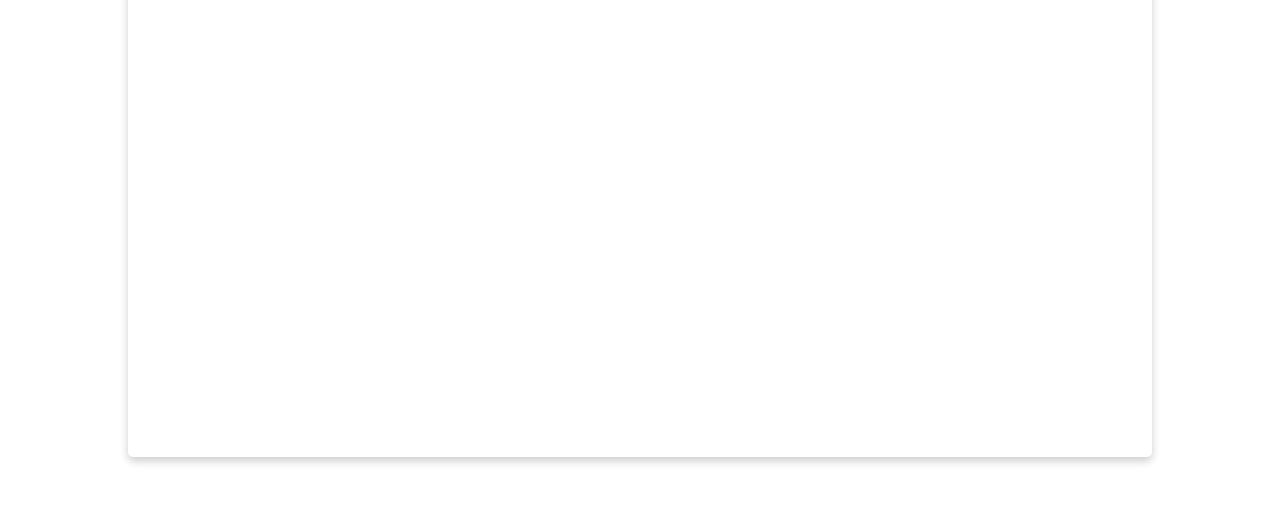
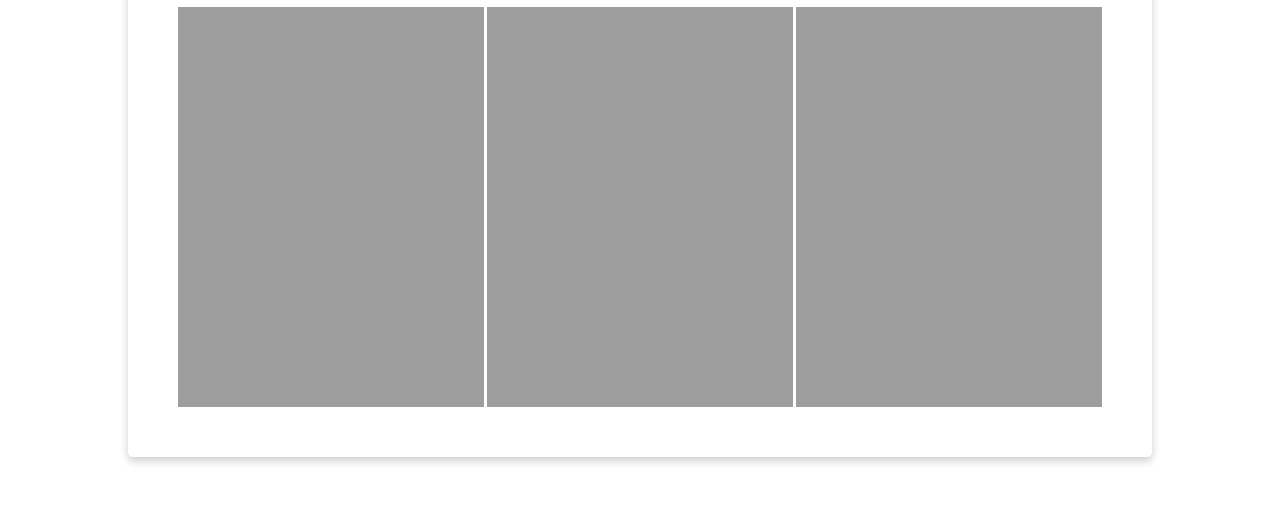
Before and after one commit to tuttiamore/cookbook-zfc, a plain HTML site: page index.html in a window 1280 px wide. Shown: the part 273-799 px from the top of the page. Drawn offline with nearby package versions, Linux system fonts and the light colour scheme; the site is published under a folder, as on GitHub Pages, so addresses that start at the root find nothing.

Commit message:
update link ref css

```diff
--- a/styles.css
+++ b/styles.css
@@ -208,8 +208,8 @@ tr.people {
   text-align: end;
 }
 
-tbody.ingredients{
-font-size: 0.8rem;
+tbody.ingredients {
+  font-size: 0.8rem;
 }
 
 tbody tr:hover {
@@ -502,15 +502,15 @@ footer {
 }
 
 .day-starter-background {
-  background-image: url(/images-franz/daily-starter.jpg);
+  background-image: url(images-franz/daily-starter.jpg);
 }
 
 .day-main-background {
-  background-image: url(/images-franz/daily-main.jpg);
+  background-image: url(images-franz/daily-main.jpg);
 }
 
 .day-dessert-background {
-  background-image: url(/images-franz/daily-dessert.jpg);
+  background-image: url(images-franz/daily-dessert.jpg);
 }
 
 .daily-icon-wrapper {
```
